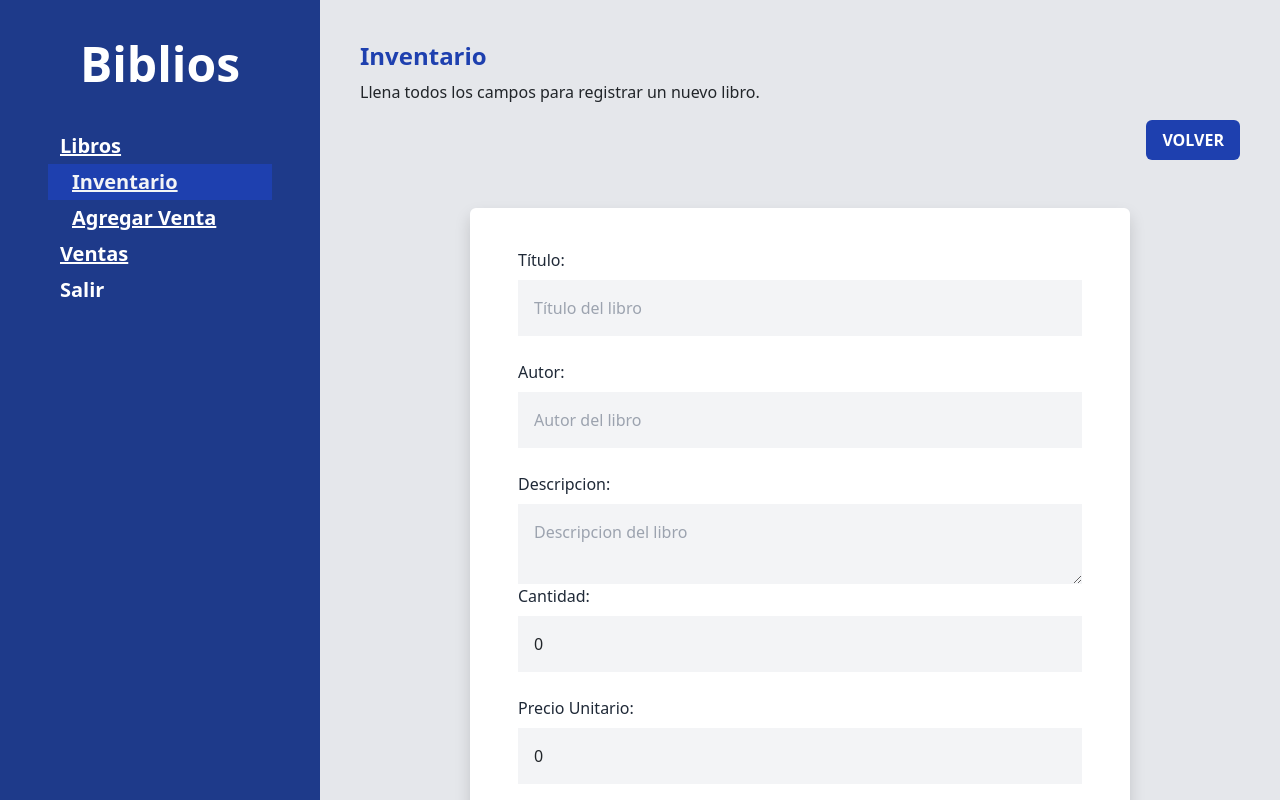
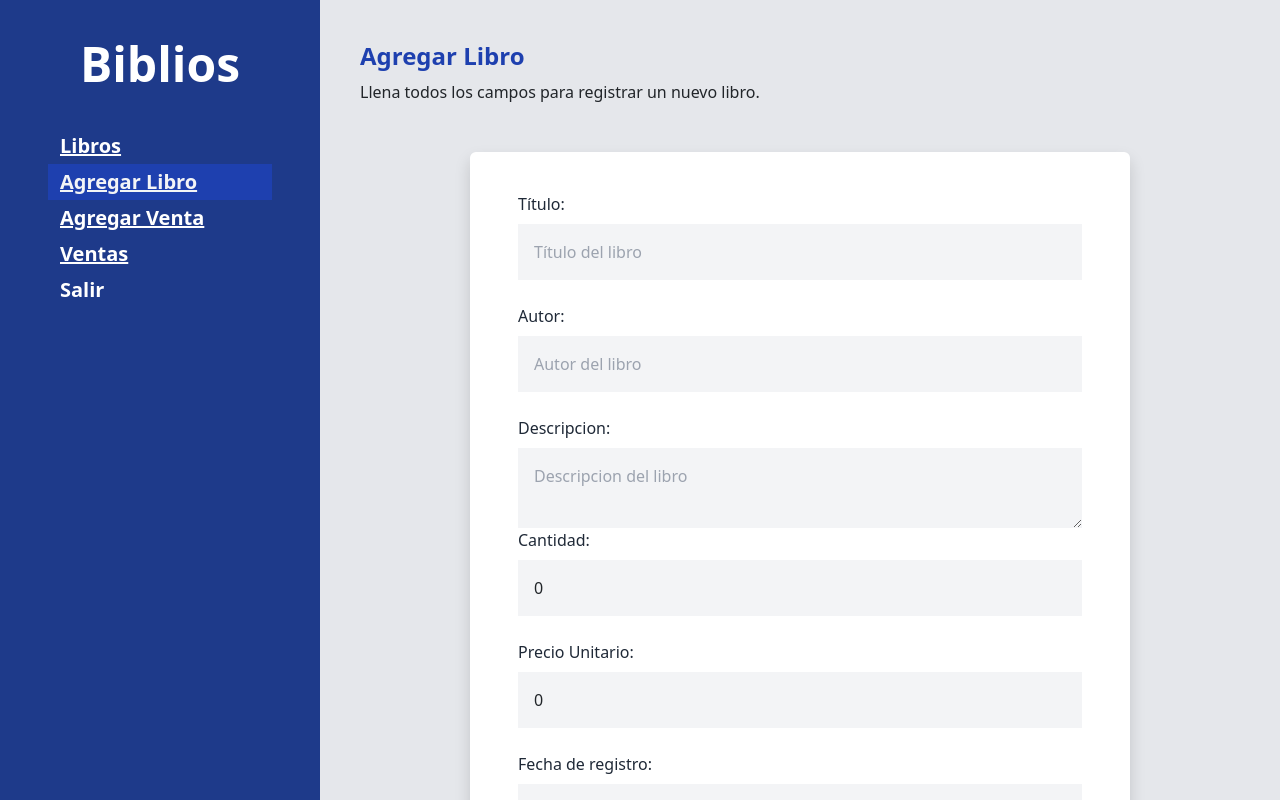
Before and after one commit to Alexander200330/Librer-a-Biblios-, a React (Vite) app: page /inventario in a window 1280 px wide. Built offline with nearby package versions, Linux system fonts and the light colour scheme; sample sign-in values are in the browser's storage.

Commit message:
Cambios realizados

```diff
--- a/src/components/Formulario.jsx
+++ b/src/components/Formulario.jsx
@@ -1,5 +1,4 @@
 import { useEffect, useState } from "react";
-import { agregarLibro, editarLibro } from "../data/libros";
 import Error from "./Error";
 import { useNavigate } from "react-router-dom";
 import { postBook, updateBook } from "../services/api/books";
@@ -66,7 +65,7 @@ const Formulario = ({ libro, id }) => {
 		setPrecio_unitario(0);
 		setErrores("");
 
-		return navigate("/libros");
+		return navigate("/");
 	};
 
 	// Obtener fecha actual
--- a/src/components/Libro.jsx
+++ b/src/components/Libro.jsx
@@ -20,6 +20,12 @@ const Libro = ({ libro, id, libros, setLibros }) => {
 	return (
 		<>
 			<div className="bg-white rounded-lg mt-5 p-10 shadow-lg">
+				<h5 className="text-blue-800 leading-8 font-bold text-base uppercase text-justify">
+					ID:{" "}
+					<span className="normal-case text-black font-normal text-base">
+						{id}
+					</span>
+				</h5>
 				<h5 className="text-blue-800 leading-8 font-bold text-base uppercase text-justify">
 					Título:{" "}
 					<span className="normal-case text-black font-normal text-base">
--- a/src/pages/Inventario.jsx
+++ b/src/pages/Inventario.jsx
@@ -1,38 +1,10 @@
-import { useNavigate, useActionData } from "react-router-dom";
+import { useActionData } from "react-router-dom";
 import Error from "../components/Error";
 import Formulario from "../components/Formulario";
 import { useRedirectIfNotAuth } from "../hooks/authorization";
 
-// export async function action({ request }) {
-
-//   const formData = await request.formData();
-//   const datos = Object.fromEntries(formData)
-
-//     const imagen = formData.get("imagen")
-
-//   // Validar formulario
-
-//   const errores = [];
-//   if (Object.values(datos).includes('')) {
-//     errores.push('Todos los campos son obligatorios')
-//   }
-
-//   // retornando errores
-
-// //   if (Object.keys(errores).length) {
-// //     return errores
-// //   }
-
-//   // Agregar libro
-
-//   await agregarLibro(datos, imagen)
-
-//   return redirect('/inventario')
-
-// }
 
 const Inventario = () => {
-	const navigate = useNavigate();
 
 	useRedirectIfNotAuth()();
 
@@ -40,19 +12,10 @@ const Inventario = () => {
 
 	return (
 		<>
-			<h2 className="text-blue-800 font-bold text-2xl">Inventario</h2>
+			<h2 className="text-blue-800 font-bold text-2xl">Agregar Libro</h2>
 			<p className="mt-2 text-base">
 				Llena todos los campos para registrar un nuevo libro.
 			</p>
-
-			<div className="flex justify-end">
-				<button
-					className="bg-blue-800 hover:bg-blue-900 text-white uppercase font-bold px-3  py-2 rounded-md"
-					onClick={() => navigate(-1)}
-				>
-					Volver
-				</button>
-			</div>
 
 			<div className="bg-white rounded-md shadow md:w-3/4 mx-auto px-5 py-10 mt-5">
 				{errores?.length &&
--- a/src/pages/Layout.jsx
+++ b/src/pages/Layout.jsx
@@ -1,15 +1,11 @@
 import {
-	Link,
 	Outlet,
-	redirect,
-	useLocation,
 	useNavigate,
 } from "react-router-dom";
 import NavBtn from "../components/NavBtn";
 import { destroyUser, getUser } from "../services/localstorage";
 
 const Layout = () => {
-	const location = useLocation();
 
 	const navigate = useNavigate();
 
@@ -28,15 +24,15 @@ const Layout = () => {
 					{getUser() && (
 						<NavBtn
 							path="inventario"
-							name="Inventario"
-							padding="pl-6"
+							name="Agregar Libro"
+							padding="pl-3"
 						/>
 					)}
 					{getUser() && (
 						<NavBtn
 							path="ventas"
 							name="Agregar Venta"
-							padding="pl-6"
+							padding="pl-3"
 						/>
 					)}
 					{getUser() && <NavBtn path="VistaVenta" name="Ventas" />}
--- a/src/pages/SellPage.jsx
+++ b/src/pages/SellPage.jsx
@@ -16,15 +16,6 @@ function SellPage() {
 				Llena todos los campos para registrar una nueva venta.
 			</p>
 
-			<div className="flex justify-end">
-				<button
-					className="bg-blue-800 hover:bg-blue-900 text-white uppercase font-bold px-3  py-2 rounded-md"
-					onClick={() => navigate(-1)}
-				>
-					Volver
-				</button>
-			</div>
-
 			<div className="bg-white rounded-md shadow md:w-3/4 mx-auto px-5 py-10 mt-5">
 				{errores?.length &&
 					errores.map((error, i) => <Error key={i}>{error}</Error>)}
```
